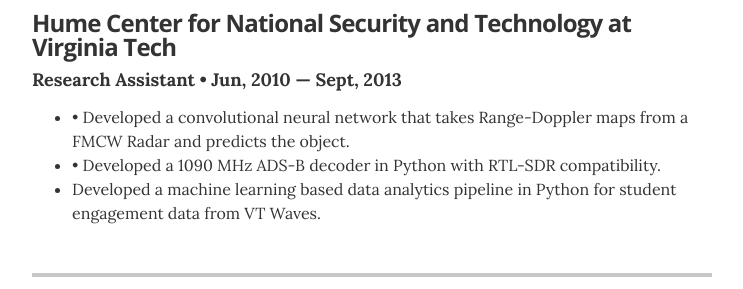
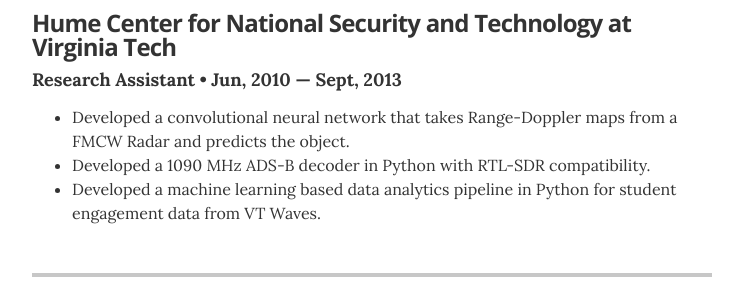
Before and after one commit to LoganCyp/LoganCyp.github.io, a Jekyll site: the page built from index.html, in a window 1280 px wide and 900 px high, scrolled down 657 px. Shown: the part 153-442 px from the top of the window, without its empty margins (268-1011 px from the left). Built offline with Jekyll 4.4.1, drawn with Linux system fonts in a browser that asks for light colours; some of the changed text lies outside the part shown.

Commit message:
Final touches

```diff
--- a/_data/experience.yml
+++ b/_data/experience.yml
@@ -9,4 +9,4 @@
 - company: Hume Center for National Security and Technology at Virginia Tech
   position: Research Assistant
   duration:  Jun, 2010 &mdash; Sept, 2013
-  summary: <ul class="resume-item-list"><li>• Developed a convolutional neural network that takes Range-Doppler maps from a FMCW Radar and predicts the object.</li><li>• Developed a 1090 MHz ADS-B decoder in Python with RTL-SDR compatibility.</li><li>Developed a machine learning based data analytics pipeline in Python for student engagement data from VT Waves.</li></ul>
+  summary: <ul class="resume-item-list"><li>Developed a convolutional neural network that takes Range-Doppler maps from a FMCW Radar and predicts the object.</li><li>Developed a 1090 MHz ADS-B decoder in Python with RTL-SDR compatibility.</li><li>Developed a machine learning based data analytics pipeline in Python for student engagement data from VT Waves.</li></ul>
--- a/_layouts/resume.html
+++ b/_layouts/resume.html
@@ -231,11 +231,6 @@
       <!-- end Print Social Links -->
       {% endif %}
 
-      <footer class="page-footer">
-        <p class="footer-line">Made by <a href="http://twitter.com/jglovier">@jglovier</a>. Fork me on <a href="https://github.com/jglovier/resume-template">GitHub</a>.</p>
-        <p class="footer-line">If this is your live resume, you can modify or remove this part. ;-)</p>
-      </footer>
-
     </div>
 
   </body>
```
